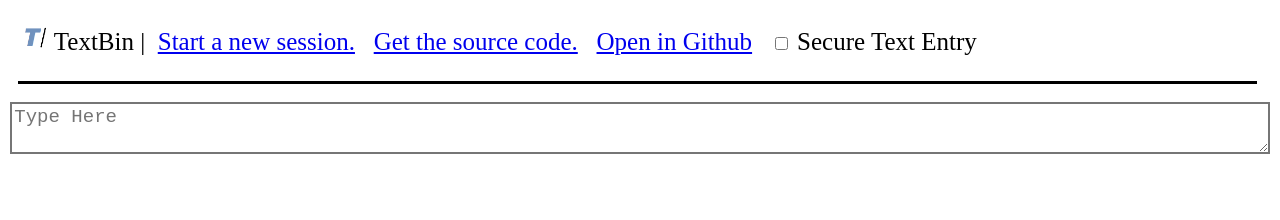
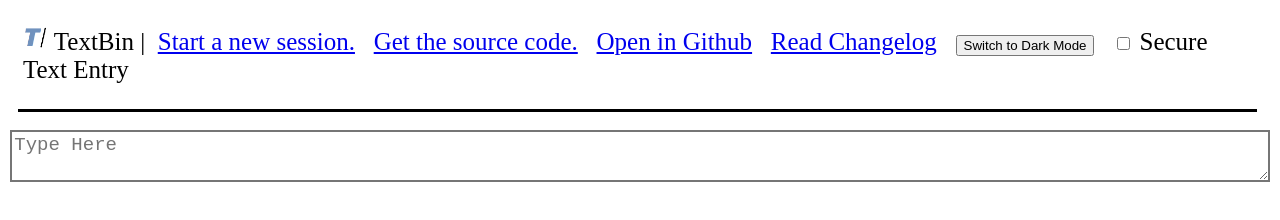
Before and after one commit to notsniped/TextBin, a plain HTML site: page index.html in a window 1280 px wide. Drawn offline with Linux system fonts and the light colour scheme; a small style sheet from the web is missing.

Commit message:
Added new features! (R2.1)
New Features for September 2021 R2.1 feature update:

1) Added Dark Mode (as a button-triggered feature).
2) Added read changelog button in Taskboard.
3) Fixed .textarea resizing.
4) Refreshed taskboard.

```diff
--- a/index.html
+++ b/index.html
@@ -13,8 +13,9 @@
         <link href="https://fonts.googleapis.com/css2?family=Source+Code+Pro&display=swap" rel="stylesheet">
         <link rel="stylesheet" href="https://shoddydev.github.io/AnimationEngine/AnimationEngine.css">
     </head>
-
+    <noscript>Enable <a href="ms-settings://">Javascript</a> to access all features in this app.</noscript>
     <body class="fade-in-ani">
+        <center>
         	<p class="top-nav-bar">
         	    <img src="txtbin_shrtcticon.png" alt="" style="width: 25px;">
         	    TextBin&nbsp;|&nbsp;
@@ -24,9 +25,14 @@
         	    &nbsp;
         	    <a href="https://github.com/shoddyDEV/TextBin" target="_blank" rel="noreferrer">Open in Github</a>
         	    &nbsp;
+				<a href="https://shoddydev.github.io/TextBin/CHANGELOG.md" target="_blank" rel="noreferrer">Read Changelog</a>
+        	    &nbsp;
+        	    <button id="Input-Change-Theme" type="button" onclick="switchMode()">Switch to Dark Mode</button>
+        	    &nbsp;
         	    <input id="Input-Secure-Text-Entry" type="checkbox" onclick="secureText()">
         	    Secure Text Entry
         	</p>
+        </center>
         <div class="mini_hr"></div>
         <br>
         <textarea id="Text_Area-Input" class="txtbn" placeholder="Type Here"></textarea>
```
Lines whose indentation alone changed are shown as unchanged.
